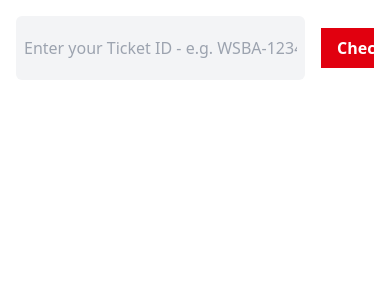
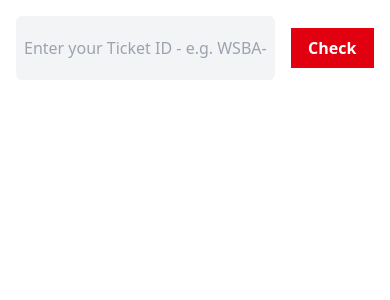
Before and after one commit to AlistairStrange/azure-connector, a Vue app: page / in a window 390 px wide. Shown: the top 300 px of the page. Built offline with nearby package versions, Linux system fonts and the light colour scheme.

Commit message:
Check button styling & responsivity change

```diff
--- a/src/App.vue
+++ b/src/App.vue
@@ -4,14 +4,14 @@
       <!-- <label for="ticketId" class="mb-2 text-gray-500 font-medium">Search</label> -->
       <div class="grid grid-cols-12 gap-2">
         <input
-          class="col-span-10 rounded-md bg-gray-100 hover:bg-gray-200 block px-2 py-4 mr-2 text-gray-400 float-left"
+          class="col-span-9 rounded-md bg-gray-100 hover:bg-gray-200 block px-2 py-4 mr-2 text-gray-400"
           placeholder="Enter your Ticket ID - e.g. WSBA-1234"
           name="ticketId"
           v-model="data.id"
         />
 
         <button
-          class="text-white font-bold py-2 px-4 my-3 col-span-2"
+          class="text-white font-bold py-2 px-4 my-3 col-span-3"
           type="submit">
           Check
         </button>
```
